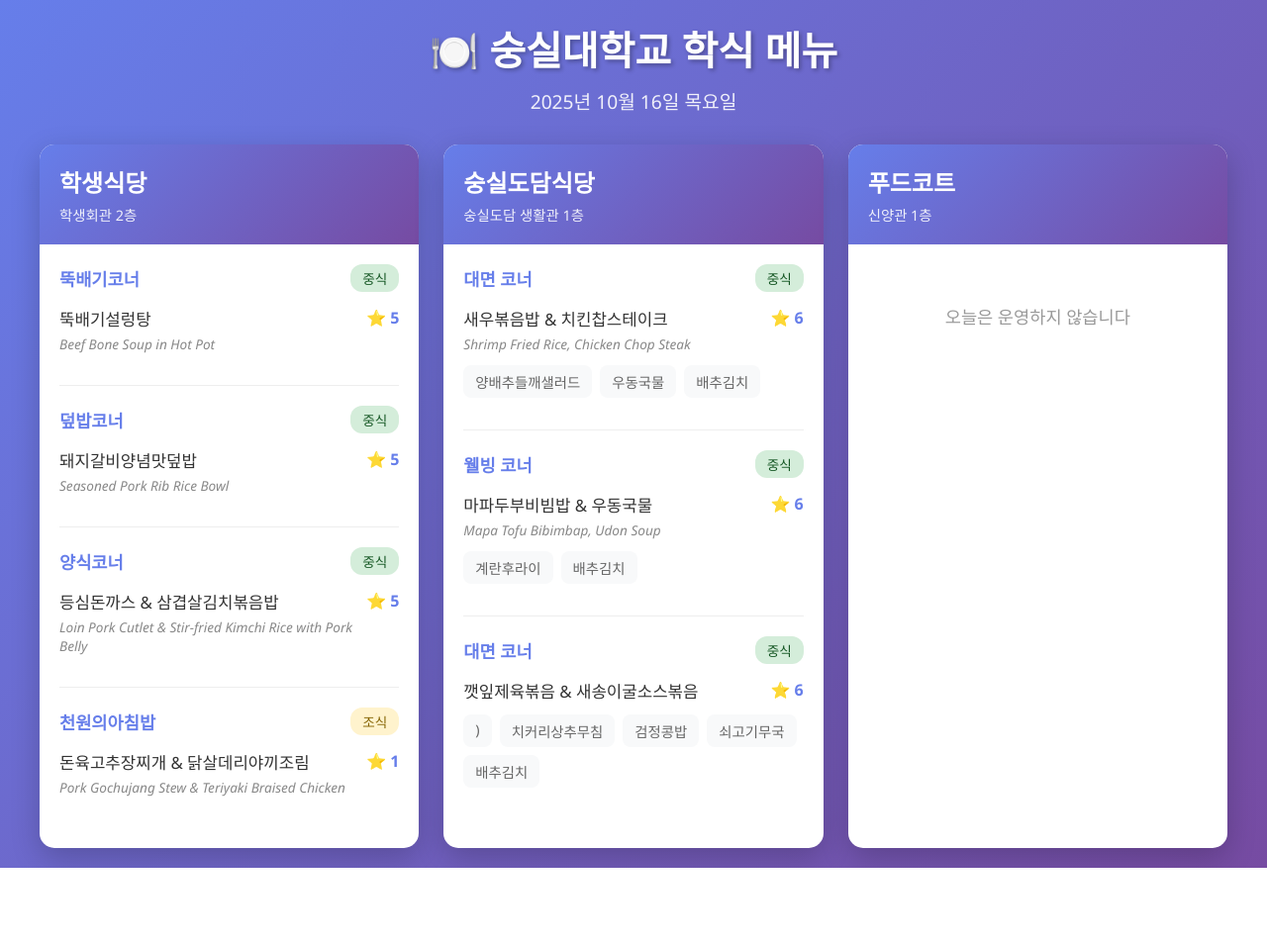
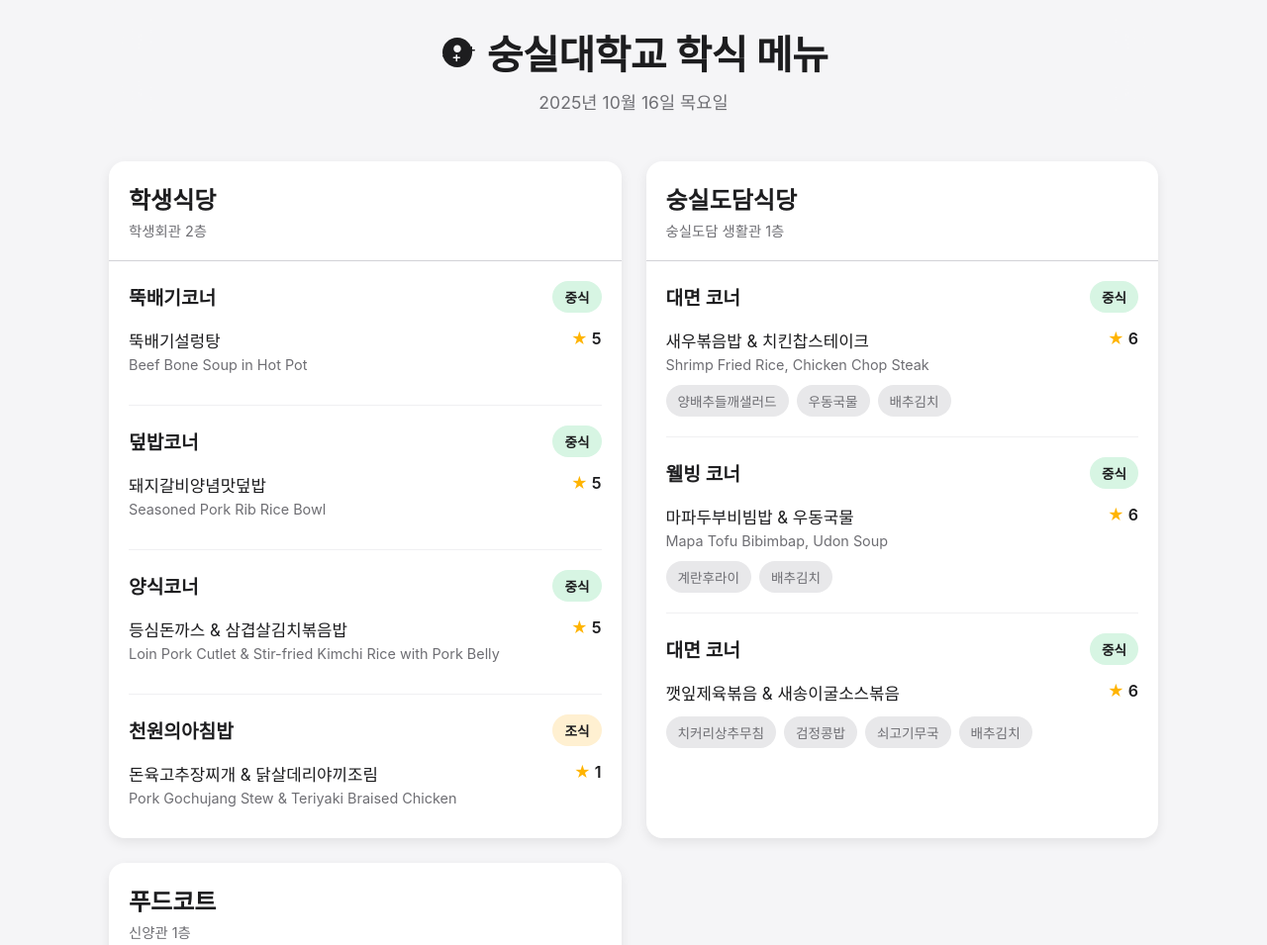
Before and after one commit to oyshallo562/ssu_dining, a plain HTML site: page index.html in a window 1280 px wide. Shown: the top 955 px of the page at 99% size. Before the commit the page ends 877 px from the top, so only its background shows below. Drawn offline with Linux system fonts and the light colour scheme.

Commit message:
fix and add apple DS

```diff
--- a/index.html
+++ b/index.html
@@ -3,8 +3,22 @@
 <head>
   <meta charset="UTF-8">
   <meta name="viewport" content="width=device-width, initial-scale=1.0">
-  <title>숭실대학교 학식 메뉴</title>
+  <title>숭실대학교 학식 메뉴 (Apple Design)</title>
   <style>
+    /* 1. CSS Variables (Apple-inspired Design System) */
+    :root {
+      --bg-color: #f5f5f7;
+      --card-bg-color: #ffffff;
+      --text-primary: #1d1d1f;
+      --text-secondary: #6e6e73;
+      --border-color: #d2d2d7;
+      --pill-bg-color: #e8e8ea;
+      --rating-color: #ffb400;
+      --font-family: -apple-system, BlinkMacSystemFont, "Segoe UI", Roboto, Helvetica, Arial, sans-serif;
+      --card-border-radius: 16px;
+    }
+
+    /* 2. Global Styles */
     * {
       margin: 0;
       padding: 0;
@@ -12,68 +26,85 @@
     }
 
     body {
-      font-family: 'Segoe UI', Tahoma, Geneva, Verdana, sans-serif;
-      background: linear-gradient(135deg, #667eea 0%, #764ba2 100%);
-      min-height: 100vh;
-      padding: 20px;
+      font-family: var(--font-family);
+      background-color: var(--bg-color);
+      color: var(--text-primary);
     }
 
+    /* 3. Layout */
     .container {
-      max-width: 1200px;
+      max-width: 1100px;
       margin: 0 auto;
+      padding: 0 20px;
     }
 
     header {
+      background: rgba(245, 245, 247, 0.7);
+      backdrop-filter: saturate(180%) blur(20px);
+      -webkit-backdrop-filter: saturate(180%) blur(20px);
+      position: sticky;
+      top: 0;
+      z-index: 10;
+      padding: 24px 0 16px 0;
       text-align: center;
-      color: white;
-      margin-bottom: 30px;
+      margin-bottom: 32px;
     }
 
     h1 {
       font-size: 2.5rem;
-      margin-bottom: 10px;
-      text-shadow: 2px 2px 4px rgba(0,0,0,0.3);
+      font-weight: 700;
+      letter-spacing: -0.5px;
+      display: flex;
+      justify-content: center;
+      align-items: center;
+      gap: 12px;
+    }
+
+    h1 svg {
+      width: 36px;
+      height: 36px;
     }
 
     .date-info {
-      font-size: 1.2rem;
-      opacity: 0.9;
+      font-size: 1.1rem;
+      color: var(--text-secondary);
+      margin-top: 8px;
     }
 
     .restaurant-grid {
       display: grid;
       grid-template-columns: repeat(auto-fit, minmax(350px, 1fr));
       gap: 25px;
-      margin-top: 30px;
     }
 
+    /* 4. Components */
     .restaurant-card {
-      background: white;
-      border-radius: 15px;
-      box-shadow: 0 10px 30px rgba(0,0,0,0.2);
+      background: var(--card-bg-color);
+      border-radius: var(--card-border-radius);
+      box-shadow: 0 4px 12px rgba(0,0,0,0.08);
       overflow: hidden;
-      transition: transform 0.3s ease;
+      transition: transform 0.2s ease-in-out, box-shadow 0.2s ease-in-out;
     }
 
     .restaurant-card:hover {
-      transform: translateY(-5px);
+      transform: translateY(-4px);
+      box-shadow: 0 8px 20px rgba(0,0,0,0.1);
     }
 
     .restaurant-header {
-      background: linear-gradient(135deg, #667eea 0%, #764ba2 100%);
-      color: white;
       padding: 20px;
+      border-bottom: 1px solid var(--border-color);
     }
 
     .restaurant-name {
       font-size: 1.5rem;
-      font-weight: bold;
-      margin-bottom: 5px;
+      font-weight: 600;
     }
 
     .restaurant-location {
       font-size: 0.9rem;
-      opacity: 0.9;
+      color: var(--text-secondary);
+      margin-top: 4px;
     }
 
     .restaurant-body {
@@ -81,198 +112,142 @@
     }
 
     .menu-section {
+      padding-bottom: 20px;
       margin-bottom: 20px;
-      padding-bottom: 20px;
-      border-bottom: 1px solid #eee;
+      border-bottom: 1px solid #f0f0f2;
     }
-
     .menu-section:last-child {
       border-bottom: none;
       margin-bottom: 0;
+      padding-bottom: 0;
     }
 
     .corner-header {
       display: flex;
       justify-content: space-between;
       align-items: center;
-      margin-bottom: 15px;
+      margin-bottom: 16px;
     }
 
     .corner-name {
-      font-size: 1.1rem;
-      font-weight: bold;
-      color: #667eea;
-    }
-
-    .meal-badge {
-      background: #f0f0f0;
-      padding: 4px 12px;
-      border-radius: 12px;
-      font-size: 0.85rem;
-      color: #666;
-    }
-
-    .meal-badge.breakfast {
-      background: #fff3cd;
-      color: #856404;
-    }
-
-    .meal-badge.lunch {
-      background: #d4edda;
-      color: #155724;
-    }
-
-    .meal-badge.dinner {
-      background: #cce5ff;
-      color: #004085;
-    }
-
-    .menu-item {
-      margin-bottom: 12px;
+      font-size: 1.2rem;
+      font-weight: 600;
     }
 
     .main-menu {
       display: flex;
       justify-content: space-between;
       align-items: flex-start;
-      margin-bottom: 8px;
+      margin-bottom: 12px;
     }
 
-    .menu-name {
-      font-size: 1.05rem;
-      font-weight: 500;
-      color: #333;
-      flex: 1;
-    }
-
-    .menu-name-en {
-      font-size: 0.85rem;
-      color: #888;
-      margin-top: 4px;
-      font-style: italic;
-    }
+    .menu-details { flex: 1; }
+    .menu-name { font-size: 1.05rem; }
+    .menu-name-en { font-size: 0.9rem; color: var(--text-secondary); margin-top: 4px; }
 
     .rating {
       display: flex;
       align-items: center;
-      margin-left: 10px;
+      gap: 4px;
+      color: var(--text-primary);
+      font-weight: 600;
       white-space: nowrap;
     }
 
-    .star {
-      color: #ffc107;
-      margin-right: 4px;
-    }
+    .star { color: var(--rating-color); }
 
-    .rating-value {
-      font-weight: bold;
-      color: #667eea;
-    }
-
-    .side-items {
+    .side-items-container {
       display: flex;
       flex-wrap: wrap;
       gap: 8px;
-      margin-top: 8px;
     }
 
-    .side-item {
-      background: #f8f9fa;
+    .pill {
+      display: inline-block;
+      font-size: 0.85rem;
+      font-weight: 500;
       padding: 6px 12px;
-      border-radius: 8px;
-      font-size: 0.9rem;
-      color: #666;
+      border-radius: 20px;
+      background-color: var(--pill-bg-color);
+      color: var(--text-secondary);
     }
+    .pill.meal-badge {
+      font-weight: 600;
+      color: var(--text-primary);
+    }
+    .pill.breakfast { background-color: #fff0d1; }
+    .pill.lunch { background-color: #d7f5e3; }
+    .pill.dinner { background-color: #d4e8ff; }
 
-    .no-menu {
+
+    /* 5. Status Messages */
+    .status-container {
       text-align: center;
-      padding: 40px 20px;
-      color: #999;
+      padding: 60px 20px;
+      color: var(--text-secondary);
       font-size: 1.1rem;
     }
 
-    .loading {
-      text-align: center;
-      padding: 40px;
-      color: white;
-      font-size: 1.2rem;
-    }
-
-    .error {
-      background: #f8d7da;
-      color: #721c24;
-      padding: 15px;
-      border-radius: 10px;
-      margin: 20px;
-      text-align: center;
-    }
-
     @media (max-width: 768px) {
-      h1 {
-        font-size: 2rem;
-      }
-
-      .restaurant-grid {
-        grid-template-columns: 1fr;
-      }
+      h1 { font-size: 2rem; }
+      .restaurant-grid { grid-template-columns: 1fr; }
     }
   </style>
 </head>
 <body>
 <div class="container">
   <header>
-    <h1>🍽️ 숭실대학교 학식 메뉴</h1>
-    <div class="date-info" id="dateInfo">로딩 중...</div>
+    <h1>
+      <svg xmlns="http://www.w3.org/2000/svg" viewBox="0 0 24 24" fill="currentColor" class="w-6 h-6">
+        <path d="M12 2C6.48 2 2 6.48 2 12s4.48 10 10 10 10-4.48 10-10S17.52 2 12 2zm-1 15.59V16h-1.5c-.28 0-.5-.22-.5-.5s.22-.5.5-.5H11v-1.09c0-.28.22-.5.5-.5s.5.22.5.5V15h1.5c.28 0 .5.22.5.5s-.22.5-.5.5H12v1.59c0 .28-.22.5-.5.5s-.5-.22-.5-.5zM12 12c-1.38 0-2.5-1.12-2.5-2.5S10.62 7 12 7s2.5 1.12 2.5 2.5S13.38 12 12 12z"/>
+        <path d="M21.5 12.5c-.28 0-.5-.22-.5-.5v-1.5H19.5c-.28 0-.5-.22-.5-.5s.22-.5.5-.5h1.5V8.41c0-.28.22-.5.5-.5s.5.22.5.5v1.59h1.5c.28 0 .5.22.5.5s-.22.5-.5.5h-1.5v1.5c0 .28-.22.5-.5.5zM4.5 11.5c.28 0 .5.22.5.5v1.5h1.5c.28 0 .5.22.5.5s-.22.5-.5.5H5v1.59c0 .28-.22.5-.5.5s-.5-.22-.5-.5V15H2.5c-.28 0-.5-.22-.5-.5s.22-.5.5-.5h1.5v-1.5c0-.28.22-.5.5-.5z"/>
+      </svg>
+      숭실대학교 학식 메뉴
+    </h1>
+    <div class="date-info" id="dateInfo"></div>
   </header>
 
-  <div id="loadingMessage" class="loading">메뉴 정보를 불러오는 중...</div>
+  <div id="statusContainer" class="status-container">
+    <div id="statusMessage">메뉴 정보를 불러오는 중...</div>
+  </div>
+
   <div id="restaurantGrid" class="restaurant-grid" style="display: none;"></div>
-  <div id="errorMessage" class="error" style="display: none;"></div>
 </div>
 
 <script>
-  // menus.json 파일 로드
   async function loadMenus() {
+    const statusContainer = document.getElementById('statusContainer');
+    const statusMessage = document.getElementById('statusMessage');
+    const grid = document.getElementById('restaurantGrid');
+
     try {
-      // 같은 디렉토리의 menus.json 파일 읽기
       const response = await fetch('./menus.json');
+      if (!response.ok) {
+        throw new Error(`메뉴 파일을 불러올 수 없습니다 (HTTP ${response.status})`);
+      }
+      const data = await response.json();
 
-      if (!response.ok) {
-        throw new Error('메뉴 파일을 불러올 수 없습니다.');
-      }
-
-      const data = await response.json();
+      statusContainer.style.display = 'none';
+      grid.style.display = 'grid';
       displayMenus(data);
 
     } catch (error) {
       console.error('Error loading menus:', error);
-      document.getElementById('loadingMessage').style.display = 'none';
-      document.getElementById('errorMessage').textContent =
-              '메뉴 정보를 불러오는데 실패했습니다. menus.json 파일이 같은 폴더에 있는지 확인해주세요.';
-      document.getElementById('errorMessage').style.display = 'block';
+      statusMessage.textContent = '메뉴 정보를 불러오는 데 실패했습니다. 파일 경로와 형식을 확인해주세요.';
     }
   }
 
   function displayMenus(data) {
-    // 날짜 정보 표시
     const dateInfo = document.getElementById('dateInfo');
     const date = new Date(data.date);
     const options = { year: 'numeric', month: 'long', day: 'numeric', weekday: 'long' };
     dateInfo.textContent = date.toLocaleDateString('ko-KR', options);
 
-    // 로딩 메시지 숨기기
-    document.getElementById('loadingMessage').style.display = 'none';
+    const grid = document.getElementById('restaurantGrid');
+    grid.innerHTML = '';
 
-    // 레스토랑 그리드 표시
-    const grid = document.getElementById('restaurantGrid');
-    grid.style.display = 'grid';
-
-    // 각 식당 카드 생성
-    const places = data.places;
-
-    for (const [key, place] of Object.entries(places)) {
-      const card = createRestaurantCard(place);
-      grid.appendChild(card);
+    for (const place of Object.values(data.places)) {
+      grid.appendChild(createRestaurantCard(place));
     }
   }
 
@@ -280,113 +255,62 @@
     const card = document.createElement('div');
     card.className = 'restaurant-card';
 
-    const header = document.createElement('div');
-    header.className = 'restaurant-header';
-    header.innerHTML = `
-                <div class="restaurant-name">${place.name}</div>
-                <div class="restaurant-location">${place.building} ${place.location_detail}</div>
-            `;
-
-    const body = document.createElement('div');
-    body.className = 'restaurant-body';
-
+    let bodyContent = '';
     if (place.menus.length === 0) {
-      body.innerHTML = '<div class="no-menu">오늘은 운영하지 않습니다</div>';
+      bodyContent = '<div class="status-container">오늘은 운영하지 않습니다.</div>';
     } else {
-      place.menus.forEach(menu => {
-        const section = createMenuSection(menu);
-        body.appendChild(section);
-      });
+      bodyContent = place.menus.map(createMenuSection).join('');
     }
 
-    card.appendChild(header);
-    card.appendChild(body);
-
+    card.innerHTML = `
+      <div class="restaurant-header">
+        <div class="restaurant-name">${place.name}</div>
+        <div class="restaurant-location">${place.building} ${place.location_detail}</div>
+      </div>
+      <div class="restaurant-body">
+        ${bodyContent}
+      </div>
+    `;
     return card;
   }
 
   function createMenuSection(menu) {
-    const section = document.createElement('div');
-    section.className = 'menu-section';
-
-    // 식사 시간대 배지 클래스 결정
-    let mealClass = 'lunch';
+    let mealClass = '';
     if (menu.meal === '조식') mealClass = 'breakfast';
     else if (menu.meal === '석식') mealClass = 'dinner';
+    else mealClass = 'lunch';
 
-    const cornerHeader = document.createElement('div');
-    cornerHeader.className = 'corner-header';
-    cornerHeader.innerHTML = `
-                <div class="corner-name">${menu.corner}</div>
-                <div class="meal-badge ${mealClass}">${menu.meal}</div>
-            `;
-    section.appendChild(cornerHeader);
+    const mainMenuItem = menu.items[0] || { name: '메뉴 정보 없음' };
 
-    // 메뉴 아이템들
-    menu.items.forEach((item, index) => {
-      const menuItem = document.createElement('div');
-      menuItem.className = 'menu-item';
+    const sideItems = menu.items.slice(1).map(item =>
+            `<span class="pill">${item.name}</span>`
+    ).join('');
 
-      if (index === 0) {
-        // 첫 번째 아이템 (메인 메뉴)
-        const mainMenu = document.createElement('div');
-        mainMenu.className = 'main-menu';
+    const ratingHtml = mainMenuItem.rating ? `
+      <div class="rating">
+        <span class="star">★</span>
+        <span>${mainMenuItem.rating}</span>
+      </div>
+    ` : '';
 
-        const nameDiv = document.createElement('div');
-        nameDiv.style.flex = '1';
-
-        const nameSpan = document.createElement('div');
-        nameSpan.className = 'menu-name';
-        nameSpan.textContent = item.name;
-        nameDiv.appendChild(nameSpan);
-
-        if (item.name_en) {
-          const nameEnSpan = document.createElement('div');
-          nameEnSpan.className = 'menu-name-en';
-          nameEnSpan.textContent = item.name_en;
-          nameDiv.appendChild(nameEnSpan);
-        }
-
-        mainMenu.appendChild(nameDiv);
-
-        if (item.rating) {
-          const ratingDiv = document.createElement('div');
-          ratingDiv.className = 'rating';
-          ratingDiv.innerHTML = `
-                            <span class="star">⭐</span>
-                            <span class="rating-value">${item.rating}</span>
-                        `;
-          mainMenu.appendChild(ratingDiv);
-        }
-
-        menuItem.appendChild(mainMenu);
-      } else {
-        // 사이드 메뉴들을 한 줄로 표시
-        if (index === 1) {
-          const sideItems = document.createElement('div');
-          sideItems.className = 'side-items';
-
-          // 나머지 모든 아이템 추가
-          for (let i = 1; i < menu.items.length; i++) {
-            const sideItem = document.createElement('div');
-            sideItem.className = 'side-item';
-            sideItem.textContent = menu.items[i].name;
-            sideItems.appendChild(sideItem);
-          }
-
-          menuItem.appendChild(sideItems);
-        } else {
-          return; // 이미 사이드 메뉴를 모두 추가했으므로 건너뛰기
-        }
-      }
-
-      section.appendChild(menuItem);
-    });
-
-    return section;
+    return `
+      <div class="menu-section">
+        <div class="corner-header">
+          <div class="corner-name">${menu.corner}</div>
+          <div class="pill meal-badge ${mealClass}">${menu.meal}</div>
+        </div>
+        <div class="main-menu">
+          <div class="menu-details">
+            <div class="menu-name">${mainMenuItem.name}</div>
+            ${mainMenuItem.name_en ? `<div class="menu-name-en">${mainMenuItem.name_en}</div>` : ''}
+          </div>
+          ${ratingHtml}
+        </div>
+        ${sideItems ? `<div class="side-items-container">${sideItems}</div>` : ''}
+      </div>
+    `;
   }
 
-  // 페이지 로드 시 메뉴 로드
   window.addEventListener('DOMContentLoaded', loadMenus);
 </script>
 </body>
--- a/menus.json
+++ b/menus.json
@@ -105,9 +105,6 @@
               "rating": 6.0
             },
             {
-              "name": ")"
-            },
-            {
               "name": "치커리상추무침"
             },
             {
```
Also changed, not shown: data/menus.json (deleted, +0 -133 lines), 1 other file.
